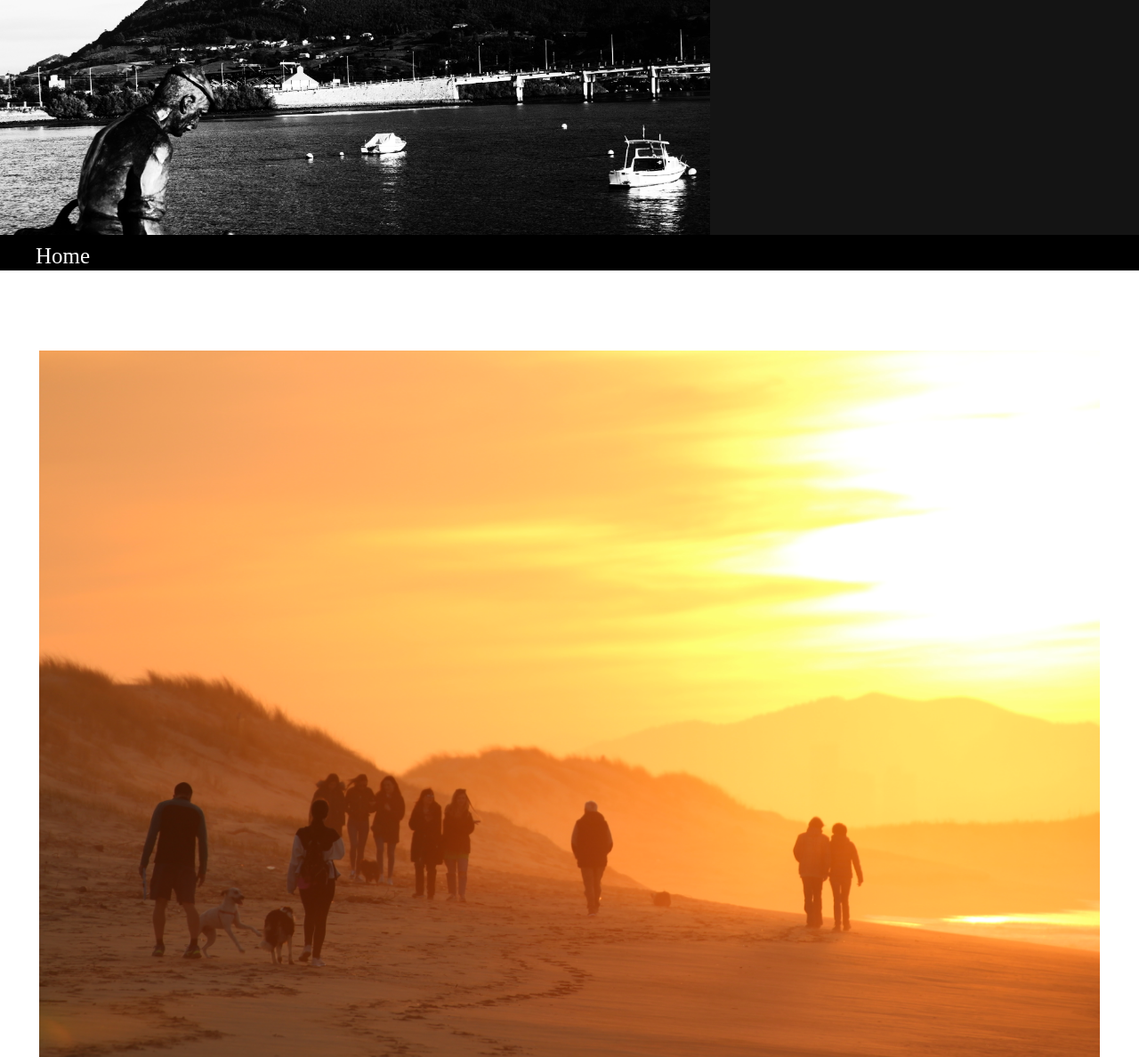
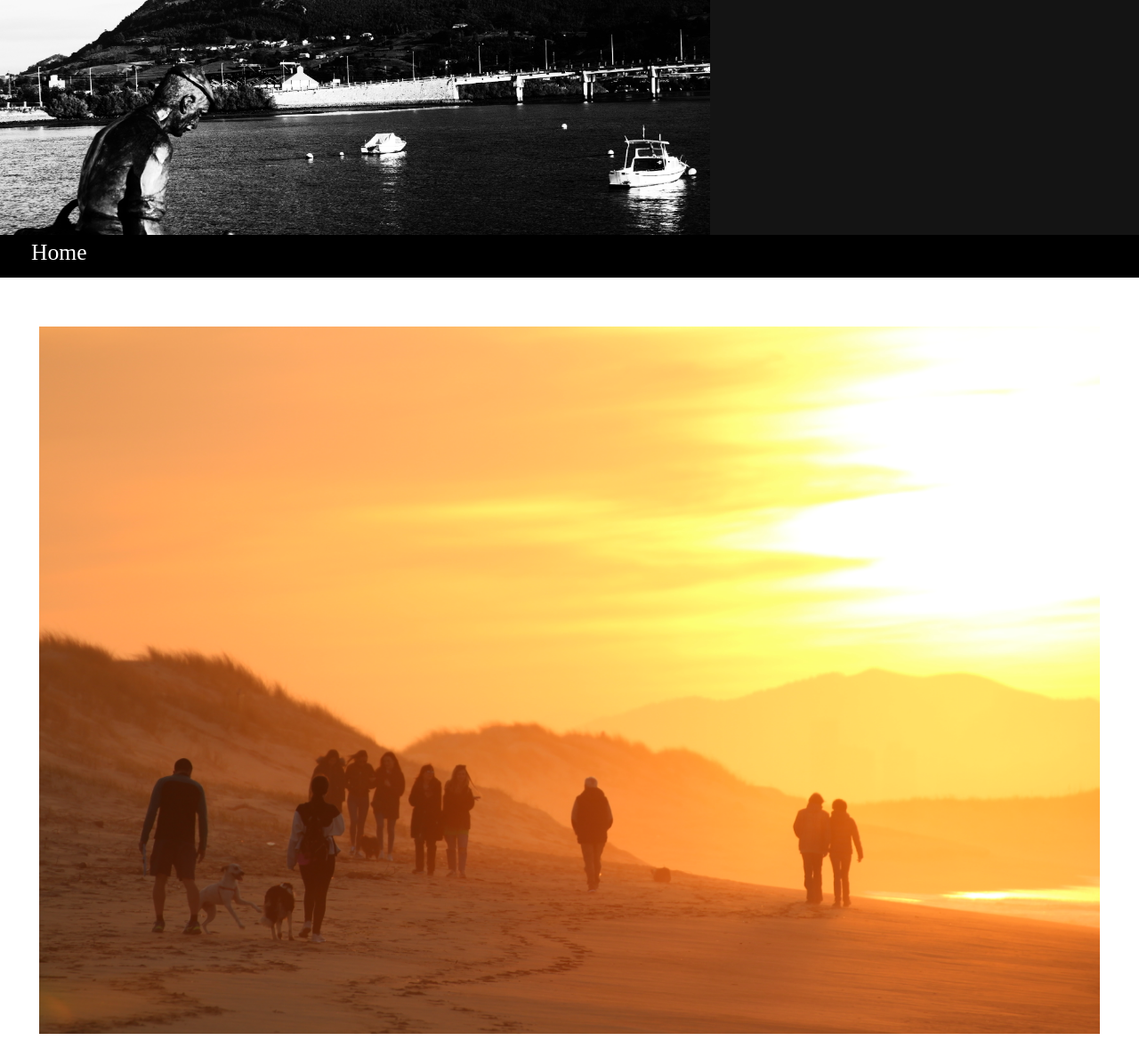
Before and after one commit to Jaimedgp/Django-WebPage, a Django app: page /gallery/home/ in a window 1280 px wide. Shown: the top 1188 px of the page at 89% size. Run offline with Django 3.2, Linux system fonts and the light colour scheme; data comes from the database, SQL or seed files in the repository.

Commit message:
Still working in apperance

```diff
--- a/gallery/static/gallery/css_Menu.css
+++ b/gallery/static/gallery/css_Menu.css
@@ -52,18 +52,14 @@
 }
 
 
-#contenedor {
-
-    margin: 0 0 0 0;
-}
+#contenedor { margin: 0 0 0 0; }
 
 #navbar {
     display: block;
-    height: 40px;
+    height: 6vh;
 
     background: rgb(0, 0, 0);
     z-index: 9;
-    text-align: center;
 }
 
 #nav {
@@ -77,23 +73,17 @@
     width: auto;
     padding: 0;
     overflow: hidden;
-    font-size:25px;
 }
 
 
-#nav > li {
-    float: left;
-    cursor: pointer
-
-    height: auto;
-}
+#nav > li { float: left; }
 
 #nav > li a {
     display: block;
     color: #fff;
     text-align: center;
-    padding: 10px;
+    padding: 5px;
     text-decoration: none;
 
-    height: 75px;
+    font-size: 160%;
 }
--- a/gallery/static/gallery/style.css
+++ b/gallery/static/gallery/style.css
@@ -3,7 +3,6 @@
 
 .row {
     display: flex;
-    flex-direction: column;
     flex-wrap: wrap;
     padding: 0 4px;
 
```
